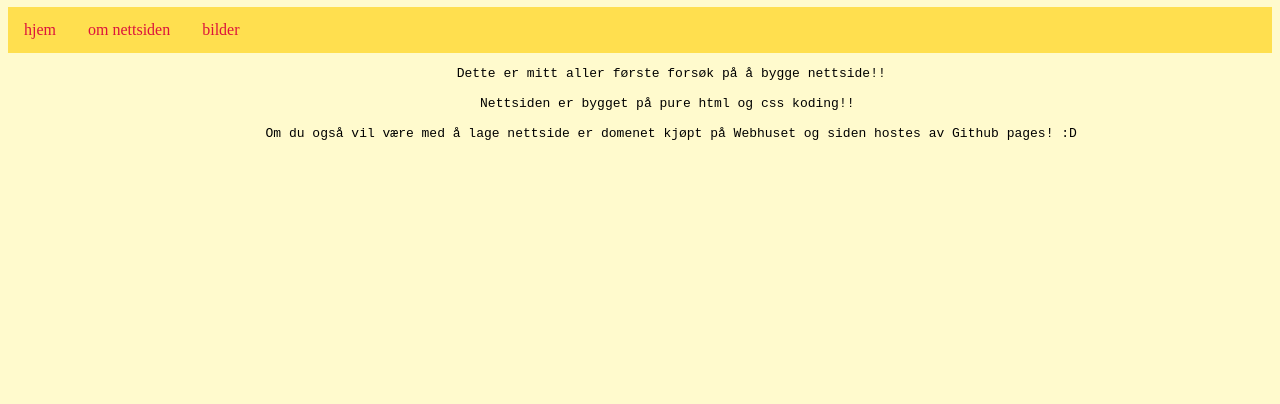
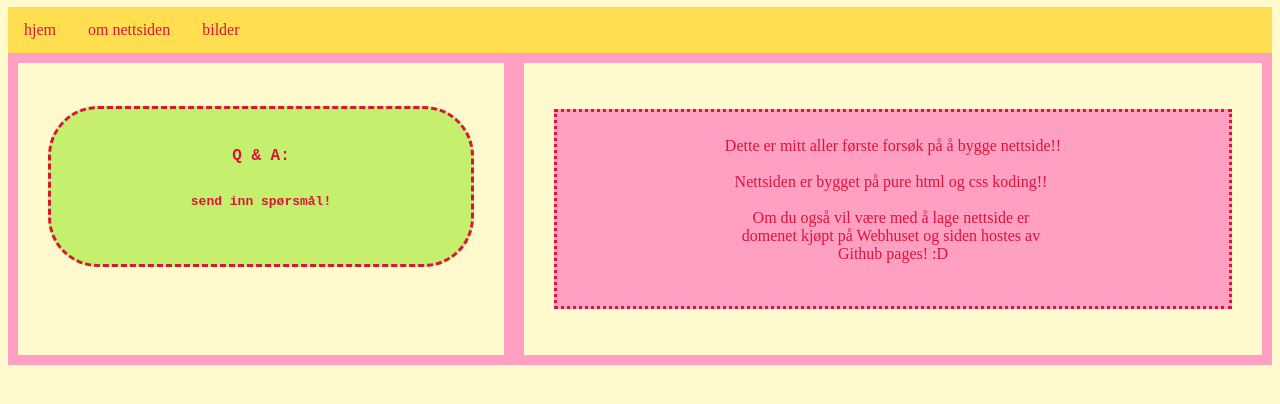
Before and after one commit to tinaslilleverden/tinaslilleverden.github.io, a plain HTML site: page om-nettsiden.html in a window 1280 px wide. Shown: the part 76-480 px from the top of the page. Drawn offline with Linux system fonts and the light colour scheme.

Commit message:
oppdatert
oppdatert:
-om nettsiden
-bilder

```diff
--- a/css/stylesheet.css
+++ b/css/stylesheet.css
@@ -7,6 +7,11 @@ h1 {
     border-radius:15px;
     padding: 10px;
     margin:10px;
+}
+
+h2 {
+    color:crimson;
+    font-size:large;
 }
 
 ul {
@@ -132,3 +137,25 @@ body {
         padding:0px;
     }
 }
+
+.om-nettsiden {
+    color:crimson;
+    text-align:center;
+    font-size: medium;
+    font-family: serif;
+    background-color:rgb(255, 159, 194);
+    padding: 25px;
+    border-style:dotted;
+    border-color:crimson;
+}
+
+.questions {
+    color:crimson;
+    text-align: center;
+    padding: 25px;
+    font-size:medium;
+    background-color: rgb(196, 240, 110);
+    border-style:dashed;
+    border-color:crimson;
+    border-radius: 50px;
+}
--- a/om-nettsiden.html
+++ b/om-nettsiden.html
@@ -21,12 +21,26 @@
      </ul>
 
     <!-- tekst-->
-    <pre>
-        Dette er mitt aller første forsøk på å bygge nettside!!
+    <div class="container">
+        <div style="flex-grow:2">
+            <pre class="questions">
+<h2>Q & A:</h2>
+<b>send inn spørsmål!</b>
 
-        Nettsiden er bygget på pure html og css koding!!
+            </pre>
+        </div>
 
-        Om du også vil være med å lage nettside er domenet kjøpt på Webhuset og siden hostes av Github pages! :D
+    <div style="flex-grow:6">
+    <pre class="om-nettsiden">
+Dette er mitt aller første forsøk på å bygge nettside!!
+
+Nettsiden er bygget på pure html og css koding!!
+
+Om du også vil være med å lage nettside er
+domenet kjøpt på Webhuset og siden hostes av
+Github pages! :D
     </pre>
+    </div>
+    </div>
 
 </body>
```
Also changed, not shown: bilder.html (+8 -4 lines).
